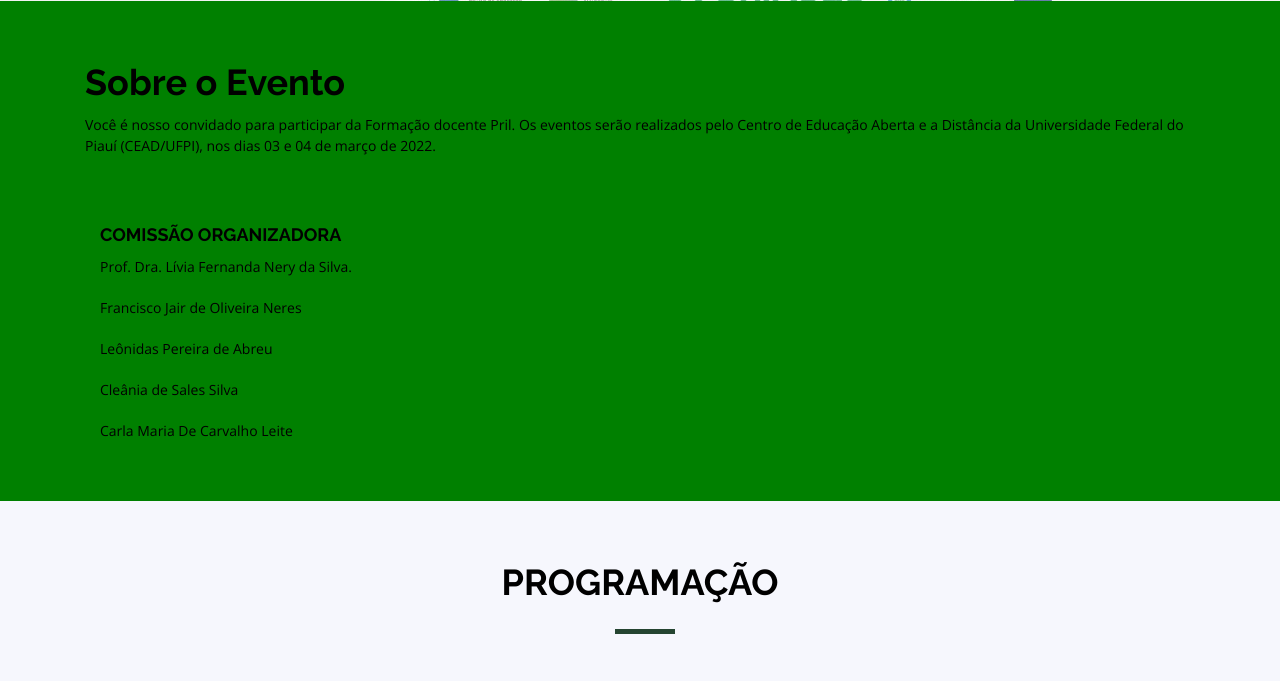
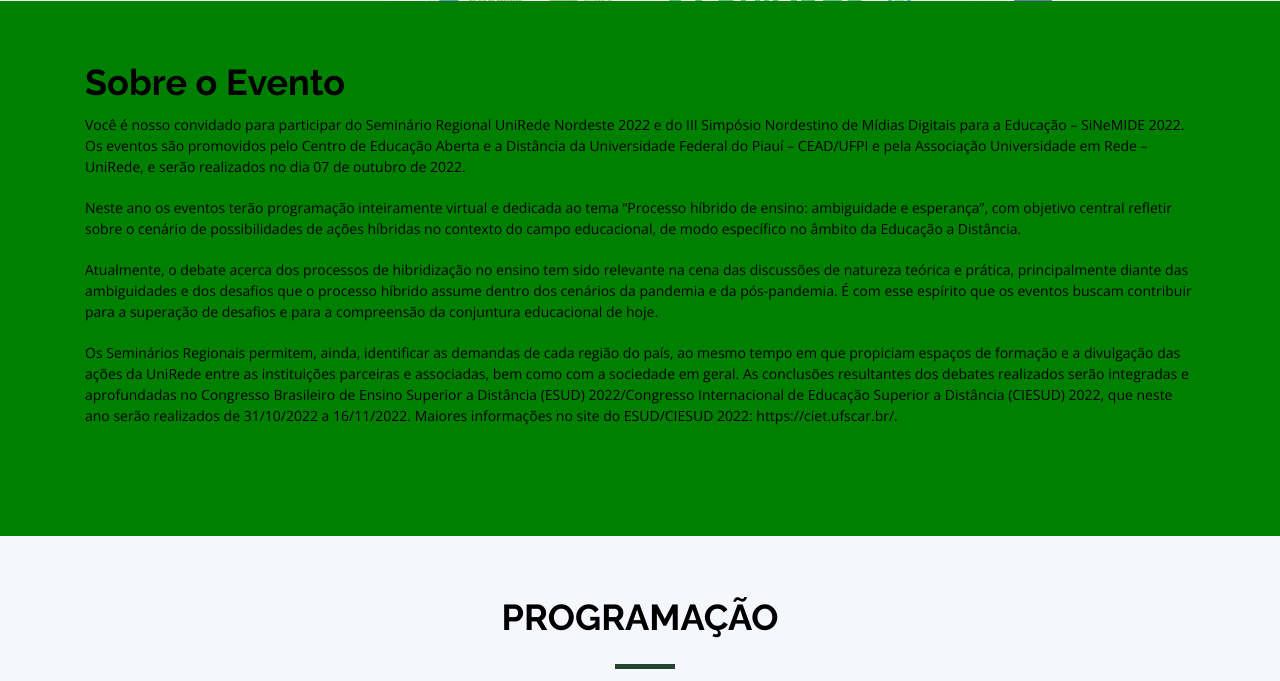
Before and after one commit to Francisco-Jair/site_eventos, a Django app: page / in a window 1280 px wide. Shown: the part 869-1550 px from the top of the page. Run offline with Django 3.2, Linux system fonts and the light colour scheme; data that the repository does not hold is empty; some libraries are stand-ins or nearby versions.

Commit message:
novo dados

```diff
--- a/core/templates/index.html
+++ b/core/templates/index.html
@@ -32,23 +32,23 @@
         <div class="row">
           <div class="col-lg-12">
             <h2 class="color_text">Sobre o Evento</h2>
-            <p class="color_text">Você é nosso convidado para participar da Formação docente Pril. Os eventos serão realizados pelo Centro de Educação Aberta e a Distância da Universidade Federal do Piauí (CEAD/UFPI), nos dias 03 e 04 de março de 2022.</p>
-            <!-- <p class="color_text">Este ano o Seminário terá programação inteiramente virtual e será dedicada ao tema “Educação a Distância a partir da pandemia da Covid-19: formas novas de ensinar e aprender”. A temática fortalecerá o diálogo entre professores, pesquisadores e estudantes em palestras, mesas de debates e oficinas, com o objetivo principal de compartilhar experiências acerca das formas novas de ensinar e de aprender no cenário da Educação a Distância a partir da pandemia da Covid-19.</p> -->
-            <!-- <p class="color_text">Os seminários regionais UniRede são eventos realizados anualmente em cada região do país com o objetivo de atualizar os associados e os potenciais associados sobre as ações que a instituição vem desenvolvendo, além de discutir temáticas relacionados à educação superior a distância. Os eventos permitem identificar as demandas regionais, ao mesmo tempo em que propiciam espaços de formação e de divulgação das ações da UniRede entre as instituições parceiras e associadas, bem como com a sociedade em geral.</p> -->
-            <!-- <p class="color_text">As conclusões resultantes dos debates realizados durante o Seminário Regional UniRede - Região Nordeste serão registradas e encaminhadas para aprofundamento e integração com as demais regiões do país no Seminário Nacional, no Congresso Brasileiro de Ensino Superior a Distância (ESUD) e no Congresso Internacional de Educação Superior a Distância (CIESUD), que serão realizados de forma online <a href="https://esud2021.ufrn.br" target="_blank" style="color: #000000; text-decoration: underline;">https://esud2021.ufrn.br</a>) no período de 19 a 22 de outubro de 2021.</p> -->
+            <p class="color_text">Você é nosso convidado para participar do Seminário Regional UniRede Nordeste 2022 e do III Simpósio Nordestino de Mídias Digitais para a Educação – SiNeMIDE 2022. Os eventos são promovidos pelo Centro de Educação Aberta e a Distância da Universidade Federal do Piauí – CEAD/UFPI e pela Associação Universidade em Rede – UniRede, e serão realizados no dia 07 de outubro de 2022.</p>
+            <p class="color_text">Neste ano os eventos terão programação inteiramente virtual e dedicada ao tema “Processo híbrido de ensino: ambiguidade e esperança”, com objetivo central refletir sobre o cenário de possibilidades de ações híbridas no contexto do campo educacional, de modo específico no âmbito da Educação a Distância.</p>
+            <p class="color_text">Atualmente, o debate acerca dos processos de hibridização no ensino tem sido relevante na cena das discussões de natureza teórica e prática, principalmente diante das ambiguidades e dos desafios que o processo híbrido assume dentro dos cenários da pandemia e da pós-pandemia. É com esse espírito que os eventos buscam contribuir para a superação de desafios e para a compreensão da conjuntura educacional de hoje.</p>
+            <p class="color_text">Os Seminários Regionais permitem, ainda, identificar as demandas de cada região do país, ao mesmo tempo em que propiciam espaços de formação e a divulgação das ações da UniRede entre as instituições parceiras e associadas, bem como com a sociedade em geral. As conclusões resultantes dos debates realizados serão integradas e aprofundadas no Congresso Brasileiro de Ensino Superior a Distância (ESUD) 2022/Congresso Internacional de Educação Superior a Distância (CIESUD) 2022, que neste ano serão realizados de 31/10/2022 a 16/11/2022. Maiores informações no site do ESUD/CIESUD 2022: https://ciet.ufscar.br/.</p>
           </div>
         </div>
         <br>
         <br>
         <div class="col-lg-12">
-          <h3 class="color_text">COMISSÃO ORGANIZADORA</h3>
+          <!-- <h3 class="color_text">COMISSÃO ORGANIZADORA</h3>
           <div class="row">
             <div class="col">
               <p class="color_text">Prof. Dra. Lívia Fernanda Nery da Silva.</p>
               <p class="color_text">Francisco Jair de Oliveira Neres</p>
               <p class="color_text">Leônidas Pereira de Abreu</p>
               <p class="color_text">Cleânia de Sales Silva</p>
-              <p class="color_text">Carla Maria De Carvalho Leite</p>
+              <p class="color_text">Carla Maria De Carvalho Leite</p> -->
               <!-- <p>Arnaldo Oliveira Souza Júnior</p>
               <p>Eliesé Idalino Rodrigues</p>
               <p>Elys Raquel Andrade Ferreira Borges</p>
```
Also changed, not shown: 1 other file.
